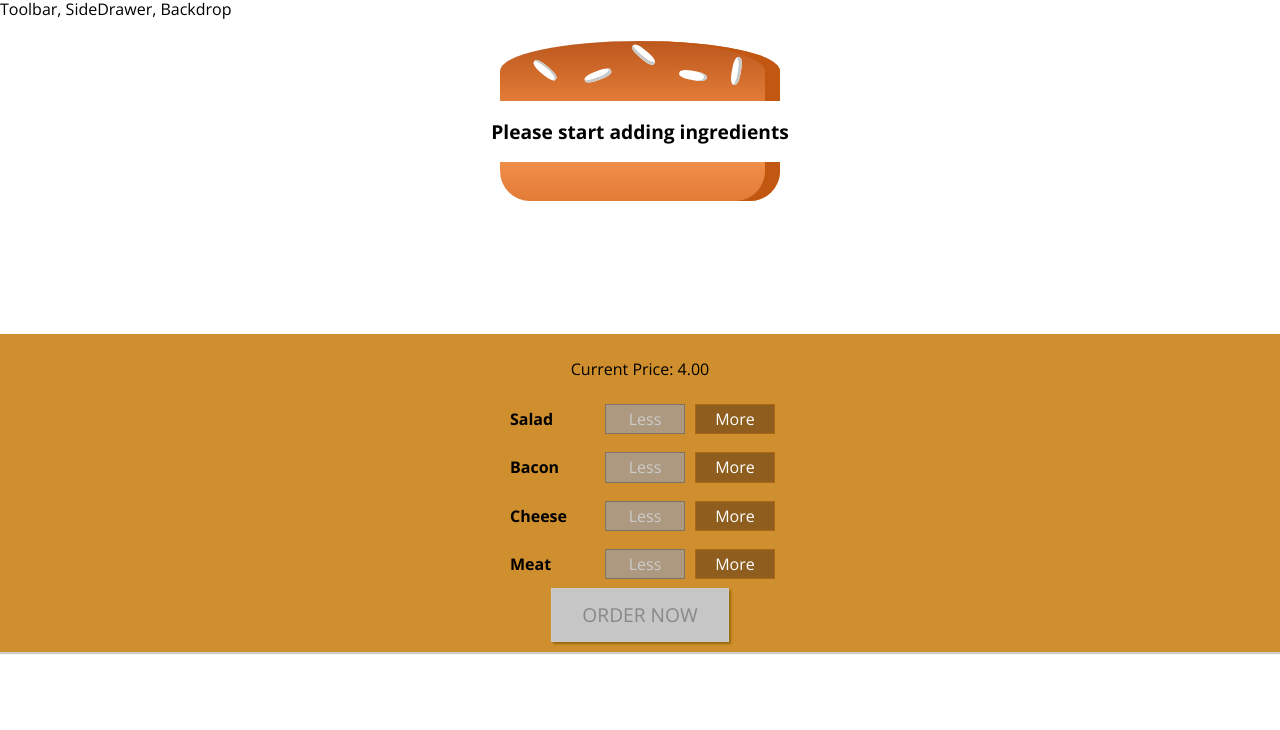
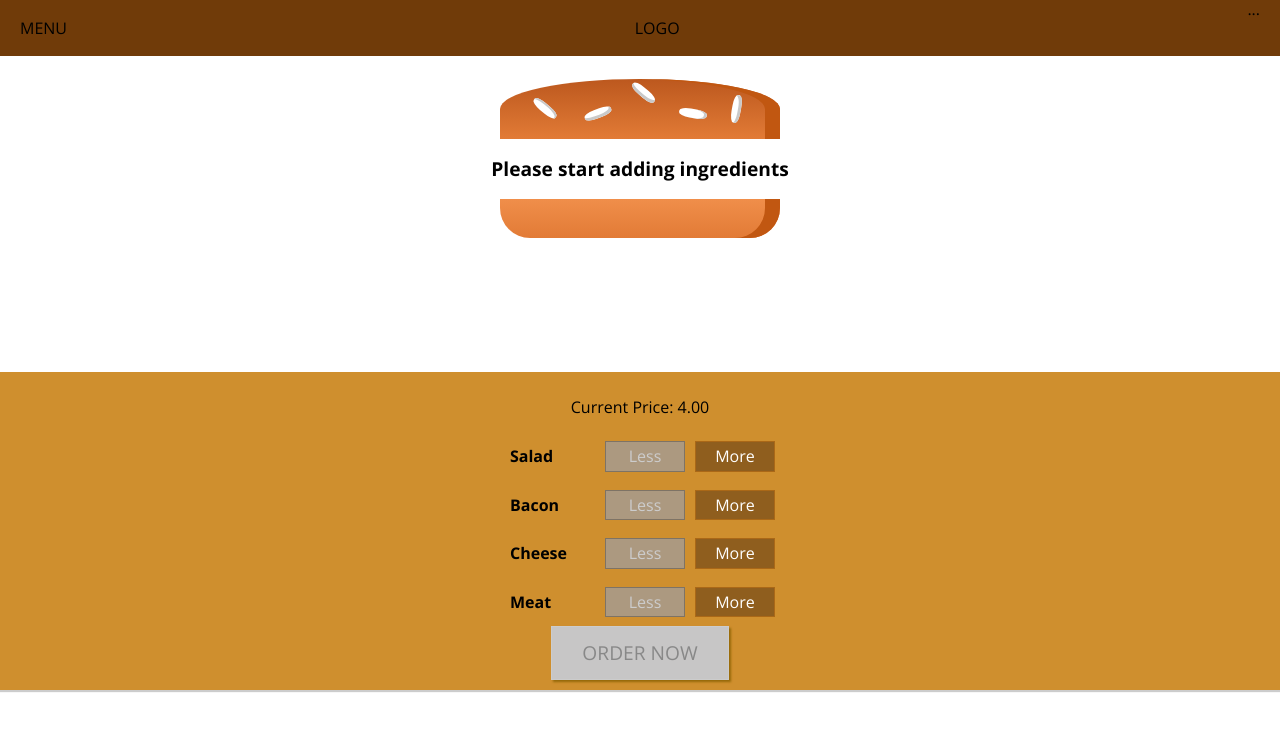
Before and after one commit to danlevy1/Build-a-Burger, a React (Create React App) app: page / in a window 1280 px wide. Shown: the top 730 px of the page. Built offline with nearby package versions, Linux system fonts and the light colour scheme.

Commit message:
Up to, and including, lecture 173.

```diff
--- a/src/components/Burger/OrderSummary/OrderSummary.js
+++ b/src/components/Burger/OrderSummary/OrderSummary.js
@@ -1,23 +1,30 @@
 import React from "react";
 import Aux from "../../../hoc/Aux";
+import Button from "../../UI/Button/Button";
 
 const OrderSummary = props => {
     const ingredientSummary = Object.keys(props.ingredients).map(ingredientKey => {
         return (
             <li key={ingredientKey}>
                 <span style={{ textTransform: "capitalize" }}>{ingredientKey}</span>:
-                {props.ingredients[ingredientKey]}
+                {" " + props.ingredients[ingredientKey]}
             </li>
         );
     });
+
     return (
         <Aux>
             <h3>Your Order</h3>
             <p>A delicious burger with the following ingredients:</p>
-            <ul>
-                {ingredientSummary}
-            </ul>
+            <ul>{ingredientSummary}</ul>
+            <p>Total Price: {props.price.toFixed(2)}</p>
             <p>Continue to Checkout?</p>
+            <Button btnType='Danger' clicked={props.purchaseCancled}>
+                CANCEL
+            </Button>
+            <Button btnType='Success' clicked={props.purchaseContinued}>
+                CONTINUE
+            </Button>
         </Aux>
     );
 };
--- a/src/components/Layout/Layout.js
+++ b/src/components/Layout/Layout.js
@@ -1,11 +1,12 @@
 import React from "react";
 import Aux from "../../hoc/Aux";
+import Toolbar from "../Navigation/Toolbar/Toolbar";
 import classes from "./Layout.module.css";
 
 const Layout = props => {
     return (
         <Aux>
-            <div>Toolbar, SideDrawer, Backdrop</div>
+            <Toolbar />
             <main className={classes.Content}>{props.children}</main>
         </Aux>
     );
--- a/src/components/Layout/Layout.module.css
+++ b/src/components/Layout/Layout.module.css
@@ -1,3 +1,3 @@
 .Content {
-    margin-top: 16px;
+    margin-top: 72px;
 }
--- /dev/null
+++ b/src/components/Navigation/Toolbar/Toolbar.js
@@ -0,0 +1,16 @@
+import React from 'react';
+import classes from "./Toolbar.module.css";
+
+const Toolbar = props => {
+    return (
+        <header className={classes.Toolbar}>
+            <div>MENU</div>
+            <div>LOGO</div>
+            <nav>
+                ...
+            </nav>
+        </header>
+    )
+}
+
+export default Toolbar
--- /dev/null
+++ b/src/components/Navigation/Toolbar/Toolbar.module.css
@@ -0,0 +1,18 @@
+.Toolbar {
+    height: 56px;
+    width: 100%;
+    position: fixed;
+    top: 0;
+    left: 0;
+    background-color: #703B09;
+    display: flex;
+    justify-content: space-between;
+    align-items: center;
+    padding: 0 20px;
+    box-sizing: border-box;
+    z-index: 90;
+}
+
+.Toolbar nav {
+    height: 100%;
+}
--- a/src/components/UI/Backdrop/Backdrop.js
+++ b/src/components/UI/Backdrop/Backdrop.js
@@ -0,0 +1,10 @@
+import React from 'react';
+import classes from './Backdrop.module.css';
+
+const Backdrop = props => {
+    return (
+        props.show ? <div className={classes.Backdrop} onClick={props.clicked}></div> : null
+    )
+}
+
+export default Backdrop;
--- /dev/null
+++ b/src/components/UI/Backdrop/Backdrop.module.css
@@ -0,0 +1,9 @@
+.Backdrop {
+    width: 100%;
+    height: 100%;
+    position: fixed;
+    z-index: 100;
+    top: 0;
+    left: 0;
+    background-color: rgba(0, 0, 0, 0.5);
+}
--- /dev/null
+++ b/src/components/UI/Button/Button.js
@@ -0,0 +1,14 @@
+import React from "react";
+import classes from "./Button.module.css";
+
+const Button = props => {
+    return (
+        <button
+            className={[classes.Button, classes[props.btnType]].join(" ")}
+            onClick={props.clicked}>
+            {props.children}
+        </button>
+    );
+};
+
+export default Button;
--- /dev/null
+++ b/src/components/UI/Button/Button.module.css
@@ -0,0 +1,24 @@
+.Button {
+    background-color: transparent;
+    border: none;
+    color: white;
+    outline: none;
+    cursor: pointer;
+    font: inherit;
+    padding: 10px;
+    margin: 10px;
+    font-weight: bold;
+}
+
+.Button:first-of-type {
+    margin-left: 0;
+    padding-left: 0;
+}
+
+.Success {
+    color: #5C9210;
+}
+
+.Danger {
+    color: #944317;
+}
--- a/src/components/UI/Modal/Modal.js
+++ b/src/components/UI/Modal/Modal.js
@@ -1,8 +1,12 @@
 import React from "react";
+import Aux from "../../../hoc/Aux";
 import classes from "./Modal.module.css";
+import Backdrop from "../Backdrop/Backdrop";
 
 const Modal = props => {
     return (
+        <Aux>
+            <Backdrop show={props.show} clicked={props.modalClosed}/>
             <div
                 className={classes.Modal}
                 style={{
@@ -11,6 +15,7 @@
                 }}>
                 {props.children}
             </div>
+        </Aux>
     );
 };
 
--- a/src/containers/BurgerBuilder/BurgerBuilder.js
+++ b/src/containers/BurgerBuilder/BurgerBuilder.js
@@ -2,8 +2,8 @@
 import Aux from "../../hoc/Aux";
 import Burger from "../../components/Burger/Burger";
 import BuildControls from "../../components/Burger/BuildControls/BuildControls";
-import Modal from '../../components/UI/Modal/Modal';
-import OrderSummary from '../../components/Burger/OrderSummary/OrderSummary';
+import Modal from "../../components/UI/Modal/Modal";
+import OrderSummary from "../../components/Burger/OrderSummary/OrderSummary";
 
 const INGREDIENT_PRICES = {
     salad: 0.5,
@@ -26,13 +26,15 @@
     };
 
     updatePurchaseState = ingredients => {
-        const sum = Object.keys(ingredients).map(ingredientKey => {
-            return ingredients[ingredientKey];
-        }).reduce((sum, element) => {
-            return sum + element;
-        }, 0);
-        this.setState({purchasable: sum > 0});
-    }
+        const sum = Object.keys(ingredients)
+            .map(ingredientKey => {
+                return ingredients[ingredientKey];
+            })
+            .reduce((sum, element) => {
+                return sum + element;
+            }, 0);
+        this.setState({ purchasable: sum > 0 });
+    };
 
     addIngredientHandler = type => {
         const oldCount = this.state.ingredients[type];
@@ -66,8 +68,16 @@
     };
 
     purchaseHandler = () => {
-        this.setState({purchasing: true});
-    }
+        this.setState({ purchasing: true });
+    };
+
+    purchaseCancelHandler = () => {
+        this.setState({ purchasing: false });
+    };
+
+    purchaseContinueHandler = () => {
+        alert("Continued with purchase");
+    };
 
     render() {
         const disabledInfo = {
@@ -79,8 +89,13 @@
 
         return (
             <Aux>
-                <Modal show={this.state.purchasing}>
-                    <OrderSummary ingredients={this.state.ingredients} />
+                <Modal show={this.state.purchasing} modalClosed={this.purchaseCancelHandler}>
+                    <OrderSummary
+                        ingredients={this.state.ingredients}
+                        price={this.state.totalPrice}
+                        purchaseCancled={this.purchaseCancelHandler}
+                        purchaseContinued={this.purchaseContinueHandler}
+                    />
                 </Modal>
                 <Burger ingredients={this.state.ingredients} />
                 <BuildControls
```
Lines whose indentation alone changed are shown as unchanged.
